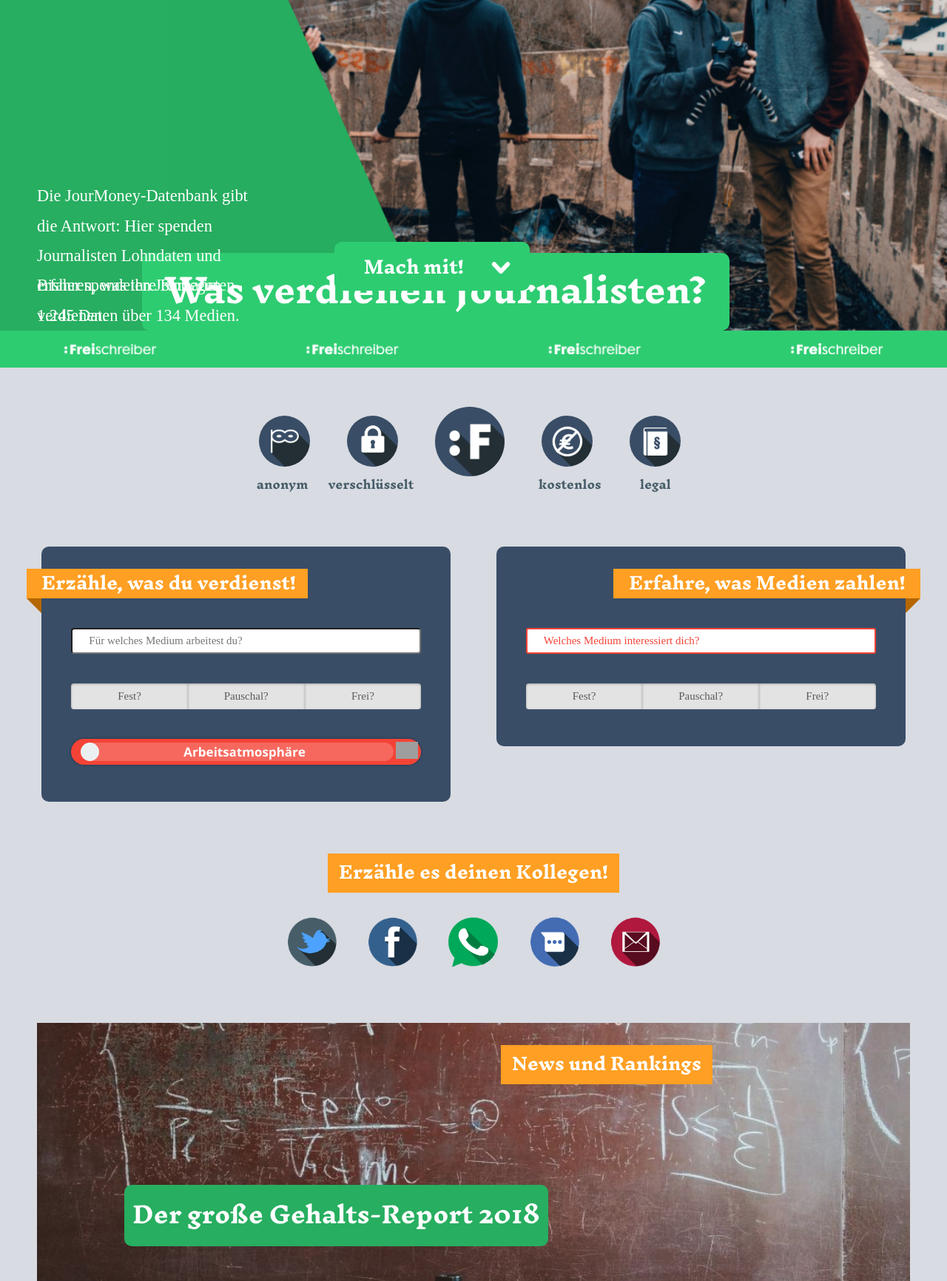
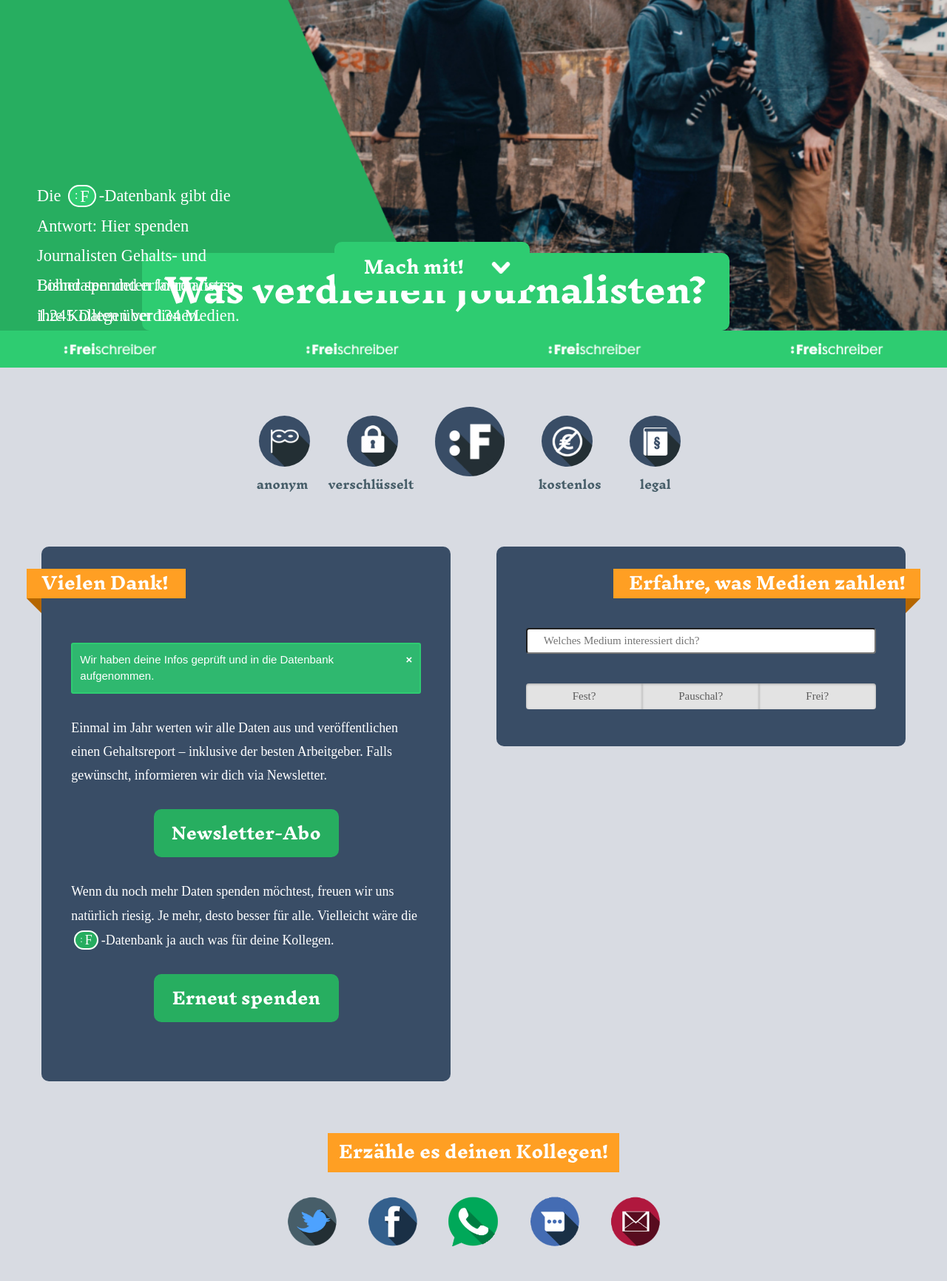
Before and after one commit to Datenrausch/NotBroken, a Django app: page / in a window 1280 px wide. Shown: the part 353-2085 px from the top of the page at 74% size. Run offline with Django 3.2, Linux system fonts and the light colour scheme; some libraries are stand-ins or nearby versions; some web fonts are replaced; grey boxes are pictures that could not be loaded.

Commit message:
After Submit

```diff
--- a/honoradar/mysite/honoradar/static/honoradar/css/style-1.css
+++ b/honoradar/mysite/honoradar/static/honoradar/css/style-1.css
@@ -1,56 +1,3 @@
-.fav-output {
-	margin: 0px 9px 0px 0px;
-	background-size: 100%;
-	background-position: 100% center;
-	background-repeat: no-repeat;
-	margin-left: calc(100% - 34px);
-	width: 30px;
-	height: 31px;
-}
-
-.fav-output-0 {
-	background-image: url(../image/fav-output-0.png);
-}
-
-.fav-output-1 {
-	background-image: url(../image/fav-output-1.png);
-}
-
-.fav-output-2 {
-	background-image: url(../image/fav-output-2.png);
-}
-
-.fav-output-3 {
-	background-image: url(../image/fav-output-3.png);
-}
-
-.fav-output-4 {
-	background-image: url(../image/fav-output-4.png);
-}
-
-.fav-output-5 {
-	background-image: url(../image/fav-output-5.png);
-}
-
-.fav-output-6 {
-	background-image: url(../image/fav-output-6.png);
-}
-
-.fav-output-7 {
-	background-image: url(../image/fav-output-7.png);
-}
-
-.fav-output-8 {
-	background-image: url(../image/fav-output-8.png);
-}
-
-.fav-output-9 {
-	background-image: url(../image/fav-output-9.png);
-}
-
-.fav-output-10 {
-	background-image: url(../image/fav-output-10.png);
-}
 
 
 
--- a/honoradar/mysite/honoradar/static/honoradar/css/style.css
+++ b/honoradar/mysite/honoradar/static/honoradar/css/style.css
@@ -200,22 +200,38 @@ main:before {
 	font-size: 0.9em;
 }
 
+.banner-left-4 {
+	height: 40px;
+	width: 215px;
+	background-color: #FF9F23;
+	margin-left: -20px;
+	font-family: InknutAntiqua-Bold;
+	font-weight: bold;
+	padding-left: 20px;
+	line-height: 1.8em;
+	color: #fff !important;
+	font-size: 0.9em;
+}
+
 @media (max-width: 460px)	  {
 .banner-left-1 {
 	font-size: 0.7em;
 	width: 300px;
 	line-height: 2.3em;
 }
-
 .banner-left-2 {
 	font-size: 0.7em;
 	width: 280px;
 	line-height: 2.3em;
 }
-
 .banner-left-3 {
 	font-size: 0.7em;
-	width: 315px;
+	width: 310px;
+	line-height: 2.3em;
+}
+.banner-left-4 {
+	font-size: 0.7em;
+	width: 170px;
 	line-height: 2.3em;
 }
 }
@@ -992,6 +1008,51 @@ input[type=range]:-moz-focusring{
     outline-offset: 0px;
 }
 
+
+/*Microsoft*/
+
+input[type=range] {
+	padding: 0;
+}
+
+input[type=range]::-ms-track {
+    width: 100%;
+    /*remove bg colour from the track, use ms-fill-lower and ms-fill-upper instead */
+    background: transparent;
+
+    /*leave room for the larger thumb to overflow with a transparent border */
+    border-color: transparent;
+    border-width: 6px 0;
+
+    /*remove default tick marks*/
+    color: transparent;
+}
+input[type=range]::-ms-fill-lower {
+    border-radius: 10px;
+	background: rgba(255, 255, 255, 0) !important;
+}
+
+input[type=range]::-ms-tooltip {
+	display: none;
+}
+
+input[type=range]::-ms-fill-upper {
+    border-radius: 0px;
+}
+input[type=range]::-ms-thumb {
+    border: none;
+    height: 25px;
+    width: 25px;
+    border-radius: 50%;
+    background: #ecf0f1;
+}
+input[type=range]:focus::-ms-fill-lower {
+    background: rgba(255, 255, 255, 0) !important;
+}
+input[type=range]:focus::-ms-fill-upper {
+    background: rgba(255, 255, 255, 0) !important;
+}
+
 .hour-week-select {
   height: 35px;
   -webkit-box-shadow: 0px 0px 7px 2px rgba(0,0,0,0.2);
@@ -1233,7 +1294,7 @@ input[type=range]:-moz-focusring{
 	height: 25px;
 	position: relative;
 	margin: 5px 6px 0px 13px;
-	width: calc(100% - 50px);
+	width: calc(100% - 70px);
 	color: #fff;
 	text-align: center;
 	background: #2ecc71;
@@ -3529,22 +3590,32 @@ p a:hover:after{
 /*Alert*/
 
 .alert {
-	background: #fff;
     color: #000;
-	font-size: 15px;
 	border: 2px solid rgba(244, 67, 54, 1);
 	border-radius: 3px;
 	line-height: 1.2em;
 }
 
-.alert.alert-pre-submit{
+.alert-denied {
 	padding: 10px;
 	background: rgba(244, 67, 54, 0.85);
     color: #fff;
 	font-size: 15px;
 	border: 2px solid rgba(244, 67, 54, 1);
 	border-radius: 3px;
-	line-height: 1.2em;
+	line-height: 1.5em;
+	margin-bottom: 30px !important;
+}
+
+.alert-accepted {
+	padding: 10px;
+	background: rgba(46, 204, 113, 0.85);
+    color: #fff;
+	font-size: 15px;
+	border: 2px solid rgba(46, 204, 113, 1);
+	border-radius: 3px;
+	line-height: 1.5em;
+	margin-bottom: 30px !important;
 }
 
 .alert::placeholder { /* Chrome, Firefox, Opera, Safari 10.1+ */
@@ -4036,8 +4107,7 @@ input[type=range].alert-bar_video:-moz-focusring {
     color: white;
     font-weight: bold;
     float: right;
-    font-size: 22px;
-    line-height: 13px;
+
     cursor: pointer;
     transition: 0.3s;
 }
@@ -4109,7 +4179,7 @@ input[type=range].alert-bar_video:-moz-focusring {
   height: 8px;
   border: 0;
   cursor: pointer;
-  background: transparent;
+  background: rgba(255, 255, 255, 0);
   color: transparent;
   border: solid transparent;
   border-width: 12px 0;
@@ -4130,6 +4200,7 @@ input[type=range].alert-bar_video:-moz-focusring {
   border-radius: 50%;
   cursor: pointer;
   margin-top: 0;
+  background: rgba(255, 255, 255, 0);
 }
 
 .output {
@@ -4158,13 +4229,14 @@ input[type=range].alert-bar_video:-moz-focusring {
 /*Smiley-Slider*/
 
 .fav-output {
-	margin: 0px 9px 0px 0px;
-	background-size: 100%;
-	background-position: 100% center;
+	margin-top: 1px;
+	margin-right: 3.5px;
+	background-size: 95%;
+	background-position: center center;
 	background-repeat: no-repeat;
-	margin-left: calc(100% - 34px);
-	width: 30px;
-	height: 31px;
+	margin-left: calc(100% - 43px);
+	width: 33px;
+	height: 33px;
 }
 
 .fav-output-0 {
@@ -4207,77 +4279,82 @@ input[type=range].alert-bar_video:-moz-focusring {
 	background-image: url(../image/fav-output-9.png);
 }
 
-.fav-output-10 {
-	background-image: url(../image/fav-output-10.png);
-}
-
-
-
-
-
-
-
-
-
-
-
-
-
-
-
-
-
-
-
-
-
-
-
-
-
-
-
-
-
-/*Microsoft*/
-
-input[type=range] {
-	padding: 0;
-}
-
-input[type=range]::-ms-track {
-    width: 100%;
-    /*remove bg colour from the track, use ms-fill-lower and ms-fill-upper instead */
-    background: transparent;
-
-    /*leave room for the larger thumb to overflow with a transparent border */
-    border-color: transparent;
-    border-width: 6px 0;
-
-    /*remove default tick marks*/
-    color: transparent;
-}
-input[type=range]::-ms-fill-lower {
+/*Afer-Submit*/
+
+.after-submit-text {
+	font-size: 0.7em;
+	line-height: 1.8em;
+	font-family: OpenSans-Regular;
+	color: #fff;
+	z-index: 2;
+	width: calc(100% - 80px);
+	margin: 0px 40px 0px 40px;
+}
+
+.f {
+  border: solid 2px #fff;
+  border-radius: 20px;
+  padding: 1px 6px 1px 6px;
+  margin-right: 4px;
+  margin-left: 4px;
+  text-decoration: none;
+  color: #fff;
+   background: rgb(39, 173, 95);
+}
+
+.f-top {
+  border: solid 2px #fff;
+  border-radius: 20px;
+  padding: 0.5px 7px 0.5px 7px;
+  margin-right: 4px;
+  margin-left: 4px;
+  text-decoration: none;
+  color: #fff;
+   background: #2ecc71;
+}
+
+.f span, .f-top span {
+	font-size: 0.7em;
+	vertical-align: 3px;
+	margin-right: 3px;
+}
+
+.submit {
+	position: relative;
+	margin: 30px 0px 30px calc(50% - 125px);
+	width: 250px;
+	height: 65px;
+	background: #27ae60;
+	color: #fff;
+	font-family: InknutAntiqua-Bold;
+	font-size: 22px;
     border-radius: 10px;
-}
-
-input[type=range]::-ms-tooltip {
-	display: none;
-}
-
-input[type=range]::-ms-fill-upper {
-    border-radius: 0px;
-}
-input[type=range]::-ms-thumb {
-    border: none;
-    height: 25px;
-    width: 25px;
-    border-radius: 50%;
-    background: #ecf0f1;
-}
-input[type=range]:focus::-ms-fill-lower {
-    background: rgba(255, 255, 255, 0) !important;
-}
-input[type=range]:focus::-ms-fill-upper {
-    background: rgba(255, 255, 255, 0) !important;
-}
+    -moz-appearance: none;
+	-webkit-appearance: none;
+	appearance: none;
+    outline:0px none transparent;
+	cursor: pointer;
+	transition: all ease 0.5s;
+	-webkit-transition: all ease 0.5s;
+	-o-transition: all ease 0.5s;
+	-moz-transition: all ease 0.5s;
+	transition-delay: all 400ms ease;
+	-webkit-transition-delay: all 400ms ease;
+	-moz-transition-delay: all 400ms ease;
+	-o-transition-delay: all 400ms ease;
+	border: solid 3px #27ae60;
+}
+
+.submit:hover {
+	background: #fff;
+	color: #27ae60;
+	transition: all ease 0.5s;
+	-webkit-transition: all ease 0.5s;
+	-o-transition: all ease 0.5s;
+	-moz-transition: all ease 0.5s;
+	transition-delay: all 400ms ease;
+	-webkit-transition-delay: all 400ms ease;
+	-moz-transition-delay: all 400ms ease;
+	-o-transition-delay: all 400ms ease;
+	border: solid 3px #27ae60;
+}
--- a/honoradar/mysite/honoradar/static/honoradar/js/javascript.js
+++ b/honoradar/mysite/honoradar/static/honoradar/js/javascript.js
@@ -214,6 +214,10 @@ function festfunction() {
     element.classList.add("show");
     element.classList.remove("hide");
 
+	var element = document.getElementById("banner-left-shadow-2");
+    element.classList.add("show");
+    element.classList.remove("hide");
+
 	var element = document.getElementById("banner-left-triangle");
     element.classList.add("show");
     element.classList.remove("hide");
@@ -324,6 +328,10 @@ function pauschalfunction() {
     element.classList.add("show");
     element.classList.remove("hide");
 
+	var element = document.getElementById("banner-left-shadow-2");
+    element.classList.add("show");
+    element.classList.remove("hide");
+
 	var element = document.getElementById("banner-left-triangle");
     element.classList.add("show");
     element.classList.remove("hide");
@@ -416,6 +424,10 @@ function freifunction() {
     element.classList.remove("hide");
 
 	var element = document.getElementById("banner-left-2");
+    element.classList.add("show");
+    element.classList.remove("hide");
+
+	var element = document.getElementById("banner-left-shadow-2");
     element.classList.add("show");
     element.classList.remove("hide");
 
@@ -650,13 +662,6 @@ function alertoffdatavideo() {
 }
 
 
-$('.smooth').on('click', function(e){
-  var href = $(this).attr('href');
-  $('html, body').animate({
-    scrollTop:$(href).offset().top
-  },'slow');
-  e.preventDefault();
-})
 
 var slide = document.getElementById("data_athmosphaere");
 var text = document.getElementById("outputhappiness");
@@ -667,61 +672,104 @@ slidervalue=(slide.value)
 if (slidervalue ==1){
 	console.log(slidervalue)
 	text.classList.add("fav-output-1");
-	text.classList.remove("fav-output-0", "fav-output-2", "fav-output-3", "fav-output-4", "fav-output-5", "fav-output-6", "fav-output-7", "fav-output-8", "fav-output-9", "fav-output-10");
+	text.classList.remove("fav-output-0", "fav-output-2", "fav-output-3", "fav-output-4", "fav-output-5", "fav-output-6", "fav-output-7", "fav-output-8", "fav-output-9");
 }
 
 if (slidervalue ==2) {
 	console.log(slidervalue)
 	text.classList.add("fav-output-2");
-	text.classList.remove("fav-output-0", "fav-output-1", "fav-output-3", "fav-output-4", "fav-output-5", "fav-output-6", "fav-output-7", "fav-output-8", "fav-output-9", "fav-output-10");
+	text.classList.remove("fav-output-0", "fav-output-1", "fav-output-3", "fav-output-4", "fav-output-5", "fav-output-6", "fav-output-7", "fav-output-8", "fav-output-9");
 }
 
 if (slidervalue ==3) {
 	console.log(slidervalue)
 	text.classList.add("fav-output-3");
-	text.classList.remove("fav-output-0", "fav-output-1", "fav-output-2", "fav-output-4", "fav-output-5", "fav-output-6", "fav-output-7", "fav-output-8", "fav-output-9", "fav-output-10");
+	text.classList.remove("fav-output-0", "fav-output-1", "fav-output-2", "fav-output-4", "fav-output-5", "fav-output-6", "fav-output-7", "fav-output-8", "fav-output-9");
 }
 
 if (slidervalue ==4) {
 	console.log(slidervalue)
 	text.classList.add("fav-output-4");
-	text.classList.remove("fav-output-0", "fav-output-1", "fav-output-2", "fav-output-3", "fav-output-5", "fav-output-6", "fav-output-7", "fav-output-8", "fav-output-9", "fav-output-10");
+	text.classList.remove("fav-output-0", "fav-output-1", "fav-output-2", "fav-output-3", "fav-output-5", "fav-output-6", "fav-output-7", "fav-output-8", "fav-output-9");
 }
 
 if (slidervalue ==5) {
 	console.log(slidervalue)
 	text.classList.add("fav-output-5");
-	text.classList.remove("fav-output-0", "fav-output-1", "fav-output-2", "fav-output-3", "fav-output-4", "fav-output-6", "fav-output-7", "fav-output-8", "fav-output-9", "fav-output-10");
+	text.classList.remove("fav-output-0", "fav-output-1", "fav-output-2", "fav-output-3", "fav-output-4", "fav-output-6", "fav-output-7", "fav-output-8", "fav-output-9");
 }
 
 if (slidervalue ==6) {
 	console.log(slidervalue)
 	text.classList.add("fav-output-6");
-	text.classList.remove("fav-output-0", "fav-output-1", "fav-output-2", "fav-output-3", "fav-output-4", "fav-output-5", "fav-output-7", "fav-output-8", "fav-output-9", "fav-output-10");
+	text.classList.remove("fav-output-0", "fav-output-1", "fav-output-2", "fav-output-3", "fav-output-4", "fav-output-5", "fav-output-7", "fav-output-8", "fav-output-9");
 }
 
 if (slidervalue ==7) {
 	console.log(slidervalue)
 	text.classList.add("fav-output-7");
-	text.classList.remove("fav-output-0", "fav-output-1", "fav-output-2", "fav-output-3", "fav-output-4", "fav-output-5", "fav-output-6", "fav-output-8", "fav-output-9", "fav-output-10");
+	text.classList.remove("fav-output-0", "fav-output-1", "fav-output-2", "fav-output-3", "fav-output-4", "fav-output-5", "fav-output-6", "fav-output-8", "fav-output-9");
 }
 
 if (slidervalue ==8) {
 	console.log(slidervalue)
 	text.classList.add("fav-output-8");
-	text.classList.remove("fav-output-0", "fav-output-1", "fav-output-2", "fav-output-3", "fav-output-4", "fav-output-5", "fav-output-6", "fav-output-7", "fav-output-9", "fav-output-10");
+	text.classList.remove("fav-output-0", "fav-output-1", "fav-output-2", "fav-output-3", "fav-output-4", "fav-output-5", "fav-output-6", "fav-output-7", "fav-output-9");
 }
 
-if (slidervalue ==9) {
+else if (slidervalue ==9) {
 	console.log(slidervalue)
 	text.classList.add("fav-output-9");
-	text.classList.remove("fav-output-0", "fav-output-1", "fav-output-2", "fav-output-3", "fav-output-4", "fav-output-5", "fav-output-6", "fav-output-7", "fav-output-8", "fav-output-10");
-}
-
-else if (slidervalue ==10) {
-	console.log(slidervalue)
-	text.classList.add("fav-output-10");
-	text.classList.remove("fav-output-0", "fav-output-1", "fav-output-2", "fav-output-3", "fav-output-4", "fav-output-5", "fav-output-6", "fav-output-7", "fav-output-8", "fav-output-9");
+	text.classList.remove("fav-output-0", "fav-output-1", "fav-output-2", "fav-output-3", "fav-output-4", "fav-output-5", "fav-output-6", "fav-output-7", "fav-output-8");
 }
 
 }
+
+function reload() {
+	var element = document.getElementById("ACCEPTED");
+    element.classList.add("hide");
+    element.classList.remove("show");
+
+	var element = document.getElementById("banner-left-1");
+    element.classList.add("show");
+    element.classList.remove("hide");
+
+	var element = document.getElementById("banner-left-4");
+    element.classList.add("hide");
+    element.classList.remove("show");
+
+	var element = document.getElementById("data_medium");
+    element.classList.add("show");
+    element.classList.remove("hide");
+
+	var element = document.getElementById("data_arbeitsverhaeltnis");
+    element.classList.add("show");
+    element.classList.remove("hide");
+
+	var element = document.getElementById("newsletter_submit");
+    element.classList.add("hide");
+    element.classList.remove("show");
+
+	var element = document.getElementById("reload_submit");
+    element.classList.add("hide");
+    element.classList.remove("show");
+
+	var element = document.getElementById("after-submit-text-1");
+    element.classList.add("hide");
+    element.classList.remove("show");
+
+	var element = document.getElementById("after-submit-text-2");
+    element.classList.add("hide");
+    element.classList.remove("show");
+
+
+};
+
+
+$('.smooth').on('click', function(e){
+  var href = $(this).attr('href');
+  $('html, body').animate({
+    scrollTop:$(href).offset().top
+  },'slow');
+  e.preventDefault();
+})
--- a/honoradar/mysite/honoradar/templates/honoradar/index.html
+++ b/honoradar/mysite/honoradar/templates/honoradar/index.html
@@ -60,7 +60,7 @@
 <!-- Parallax -->
     <div class="panel">
 		<h1 class="head-title">Was verdienen Journalisten?</h1>
-		<h2 class="head-subtitle-1">Die JourMoney-Datenbank gibt die Antwort: Hier spenden Journalisten Lohndaten und erfahren, was ihre Kollegen verdienen.</h2>
+		<h2 class="head-subtitle-1">Die <span class="f-top"><span>:</span>F</span>-Datenbank gibt die Antwort: Hier spenden Journalisten Gehalts- und Lohndaten und erfahren, was ihre Kollegen verdienen.</h2>
 		<h2 class="head-subtitle-2">Bisher spendeten Journalisten 1.245 Daten über 134 Medien.</h2>
 		<a href="#banderole" id="machmit" class="smooth clear-absolute"><h3 class="head-action">Mach mit!</h3></a>
 		<div class="head-box-1"></div>
@@ -129,10 +129,13 @@
     <form action="{% url 'honoradar:senddata' %}" method="post" data-url="{% url 'honoradar:senddata' %}" name="firstbox" id="giv-form">
       {% csrf_token %}
 
-	<div class="banner-left-1">Erzähle, was du verdienst!</div><div class="banner-left-shadow"></div>
+	<div class="banner-left-1 hide" id="banner-left-1">Erzähle, was du verdienst!</div>
+	<div class="banner-left-4" id="banner-left-4">Vielen Dank!</div>
+	<div class="banner-left-shadow"></div>
+	<div id="banner-left-triangle" class="banner-left-shadow hide"></div>
 
 <!-- Medium-Select -->
-    <input name="MediumName" id="data_medium" class="media-select" list="medium" placeholder="Für welches Medium arbeitest du?" type="text" />
+    <input name="MediumName" id="data_medium" class="media-select hide" list="medium" placeholder="Für welches Medium arbeitest du?" type="text" />
     <datalist id="medium">
 		<option value="Frankfurter Allgemeine Zeitung (FAZ)">
 		<option value="Spiegel">
@@ -145,7 +148,7 @@
 	</datalist>
 
 <!-- Switch-Select -->
-	<div class="switch-field switch-field-text-1 tooltip">
+	<div class="switch-field switch-field-text-1 tooltip hide" id="data_arbeitsverhaeltnis">
 		<input name="FreeOrEmployed" type="radio" id="data_arbeitsverhaeltnis_fest" name="switch" value="fest" onclick="festfunction()"/>
 		<label for="data_arbeitsverhaeltnis_fest">Fest<span id="question-1">?</span></label>
 		<input name="FreeOrEmployed" type="radio" id="data_arbeitsverhaeltnis_pauschal" name="switch" value="pauschal" onclick="pauschalfunction()"/>
@@ -160,9 +163,9 @@
   	<input  name="SalaryPerMonthEmpMix" id="data_gehalt" class="loan-select hide" list="gehalt" placeholder="Gehalt pro Monat?" type="number"	min="0" oninput="validity.valid||(value='');" inputmode="numeric" />
 
 <!-- Hour-Week-Select -->
-    <div class="day-month-select hide pre-alert-bar-day-month" id="pre-data_stunden_woche">
+    <div class="day-month-select hide pre-alert-bar-hour-week" id="pre-data_stunden_woche">
 		<style id="style-hour-week" scoped></style>
-    	<input id="data_stunden_woche" name="HoursPerWeekEmp" class="hour-week-bar alert-bar_stunden_woche" type="range" min="1" max="50" value="0"/>
+    	<input id="data_stunden_woche" name="HoursPerWeekEmp" class="hour-week-bar alert-bar_stunden_woche" type="range" min="1" max="50" value="0" onmousedown="alertoffdatahourweek()" ontouchstart="alertoffdatahourweek()"/>
 	<p id="outputhourweek" class="output">0</p>
     </div>
     <div class="break hide" id="break-1"></div>
@@ -251,7 +254,9 @@
 	</div>
 
 	<div class="break"></div>
-    <div class="banner-left-2 zbanner-left hide" id="banner-left-2">Deine Arbeitssituation:</div><div id="banner-left-triangle" class="banner-left-shadow hide"></div>
+    <div class="banner-left-2 zbanner-left hide" id="banner-left-2">Deine Arbeitssituation:</div>
+	<div class="banner-left-shadow hide" id="banner-left-shadow-2"></div>
+	<div id="banner-left-triangle" class="banner-left-shadow hide"></div>
 
 <!-- Position-Select -->
     <input name="JobPosition" id="data_position" class="position-select hide alert" list="position" placeholder="Als was arbeitest du?" type="text" onmousedown="alertoffdataposition()" ontouchstart="alertoffdataposition()"/>
@@ -275,9 +280,9 @@
     </div>
 
 <!-- Happiness-Select-->
-    <div class="happiness-select pre-alert-bar-happiness" id="pre-data_athmosphaere">
+    <div class="happiness-select hide pre-alert-bar-happiness" id="pre-data_athmosphaere">
 	<style id="style-happiness" scoped></style>
-	<input name="Happiness" id="data_athmosphaere" class="range happiness-bar alert-bar_happiness" type="range" min="1" max="9" value="0"onmousedown="alertoffdatahappiness()" ontouchstart="alertoffdatahappiness()" ontouchmove="alertoffdatahappiness()"/>
+	<input name="Happiness" id="data_athmosphaere" class="range happiness-bar alert-bar_happiness" type="range" min="1" max="9" value="0" onmousedown="alertoffdatahappiness()" ontouchstart="alertoffdatahappiness()" ontouchmove="alertoffdatahappiness()"/>
 	<p id="outputhappiness" class="fav-output fav-output-0"></p>
 	</div>
 	<div class="break"></div>
@@ -312,13 +317,35 @@
 
 
 <!-- Submit -->
-  <div class="alert alert-media-select hide" id="WARNING">
+	<div class="alert-denied alert-media-select hide" id="WARNING">
 		<span class="closebtn" onclick="this.parentElement.style.display='none';">&times;</span>
 		<strong>Achtung! </strong>Bitte fülle folgende Felder aus: Feld1, Feld2 und Feld2.
 	</div>
     <input type="submit" class="submit-get hide" id="data_submit" value="Daten spenden"/>
 
     </form>
+
+<!-- After-Submit Accpeted -->
+	  <div class="alert alert-accepted alert-media-select show" id="ACCEPTED">
+		<span class="closebtn" onclick="this.parentElement.style.display='none';">&times;</span>
+		Wir haben deine Infos geprüft und in die Datenbank aufgenommen.
+	</div>
+
+<!-- Newsletter-Anmeldung -->
+	<p class="after-submit-text" id="after-submit-text-1">Einmal im Jahr werten wir alle Daten aus und veröffentlichen einen Gehaltsreport – inklusive der besten Arbeitgeber. Falls gewünscht, informieren wir dich via Newsletter.
+	</p>
+	<a href="/newsletter">
+    <input type="submit" class="submit" id="newsletter_submit" value="Newsletter-Abo"/>
+	</a>
+
+<!-- Reload -->
+	<p class="after-submit-text" id="after-submit-text-2">Wenn du noch mehr Daten spenden möchtest, freuen wir uns natürlich riesig. Je mehr, desto besser für alle. Vielleicht wäre die <span class="f"><span>:</span>F</span>-Datenbank ja auch was für deine Kollegen.
+	</p>
+
+	<a href="#banderole" class="smooth">
+    <input type="submit" class="submit smooth" id="reload_submit" value="Erneut spenden" onmousedown="reload()" ontouchstart="reload()"/>
+	</a>
+
     </div>
 
 <!-- Output-Input-Box -->
@@ -328,7 +355,7 @@
     <div class="banner-right-1">Erfahre, was Medien zahlen!</div><div class="banner-right-shadow"></div>
 
 <!-- Medium-Select -->
-    <input name="mediumget" id="media-analyse" class="media-select alert" list="medium" placeholder="Welches Medium interessiert dich?" type="text" onclick="alertoffalaysemedium()"/>
+    <input name="mediumget" id="media-analyse" class="media-select" list="medium" placeholder="Welches Medium interessiert dich?" type="text" onclick="alertoffalaysemedium()"/>
     <datalist id="medium-analyse">
         <option value="Frankfurter Allgemeine Zeitung (FAZ)">
         <option value="Spiegel">
```
Also changed, not shown: honoradar/mysite/honoradar/static/honoradar/image/fav-output-0.png (added), honoradar/mysite/honoradar/static/honoradar/image/fav-output-2.png, honoradar/mysite/honoradar/static/honoradar/image/fav-output-3.png (added), honoradar/mysite/honoradar/static/honoradar/image/fav-output-4.png (added), honoradar/mysite/honoradar/static/honoradar/image/fav-output-5.png (added), honoradar/mysite/honoradar/static/honoradar/image/fav-output-6.png (added), honoradar/mysite/honoradar/static/honoradar/image/fav-output-7.png (added), honoradar/mysite/honoradar/static/honoradar/image/fav-output-8.png (added), honoradar/mysite/honoradar/static/honoradar/image/fav-output-9.png (added).
